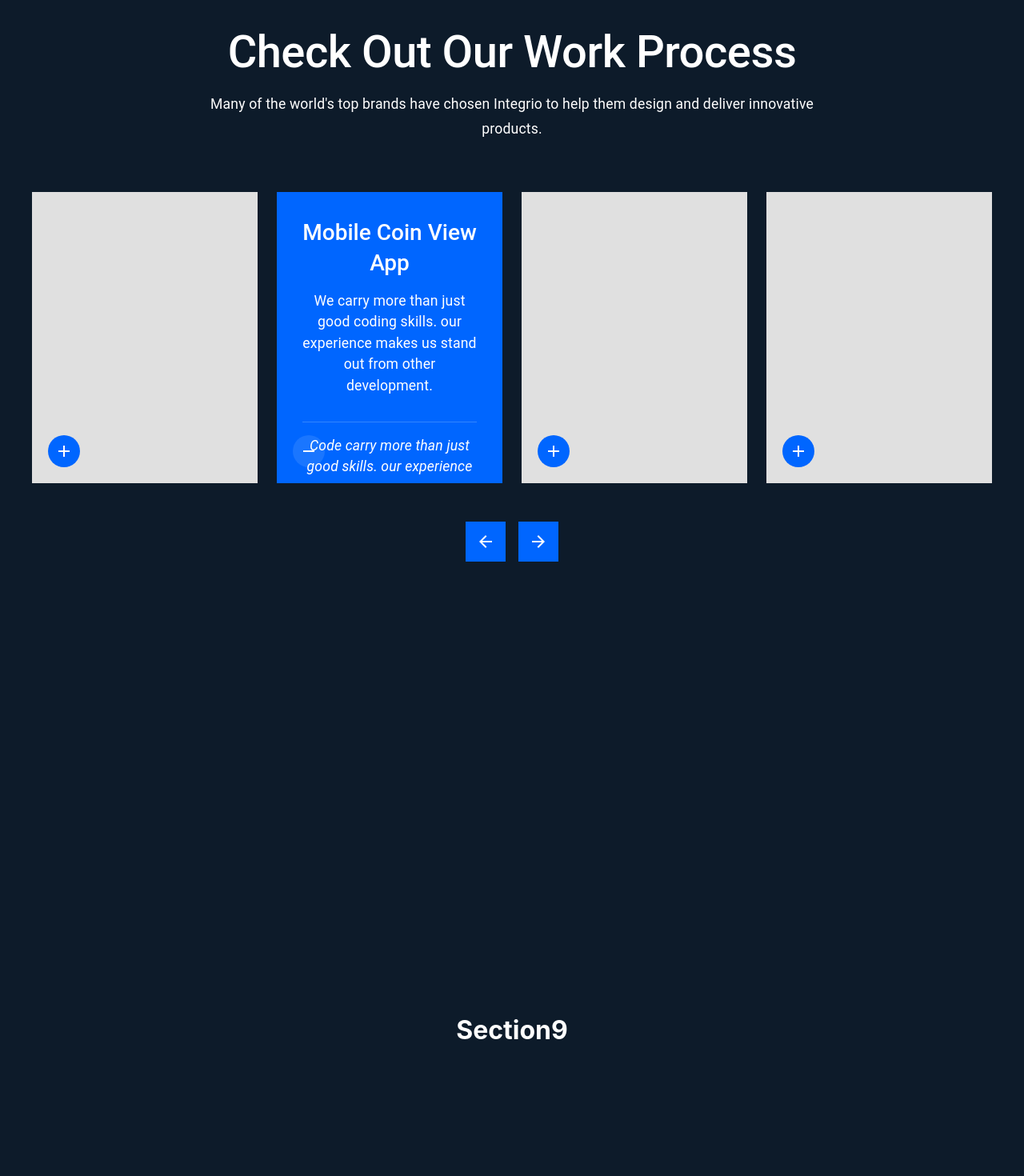
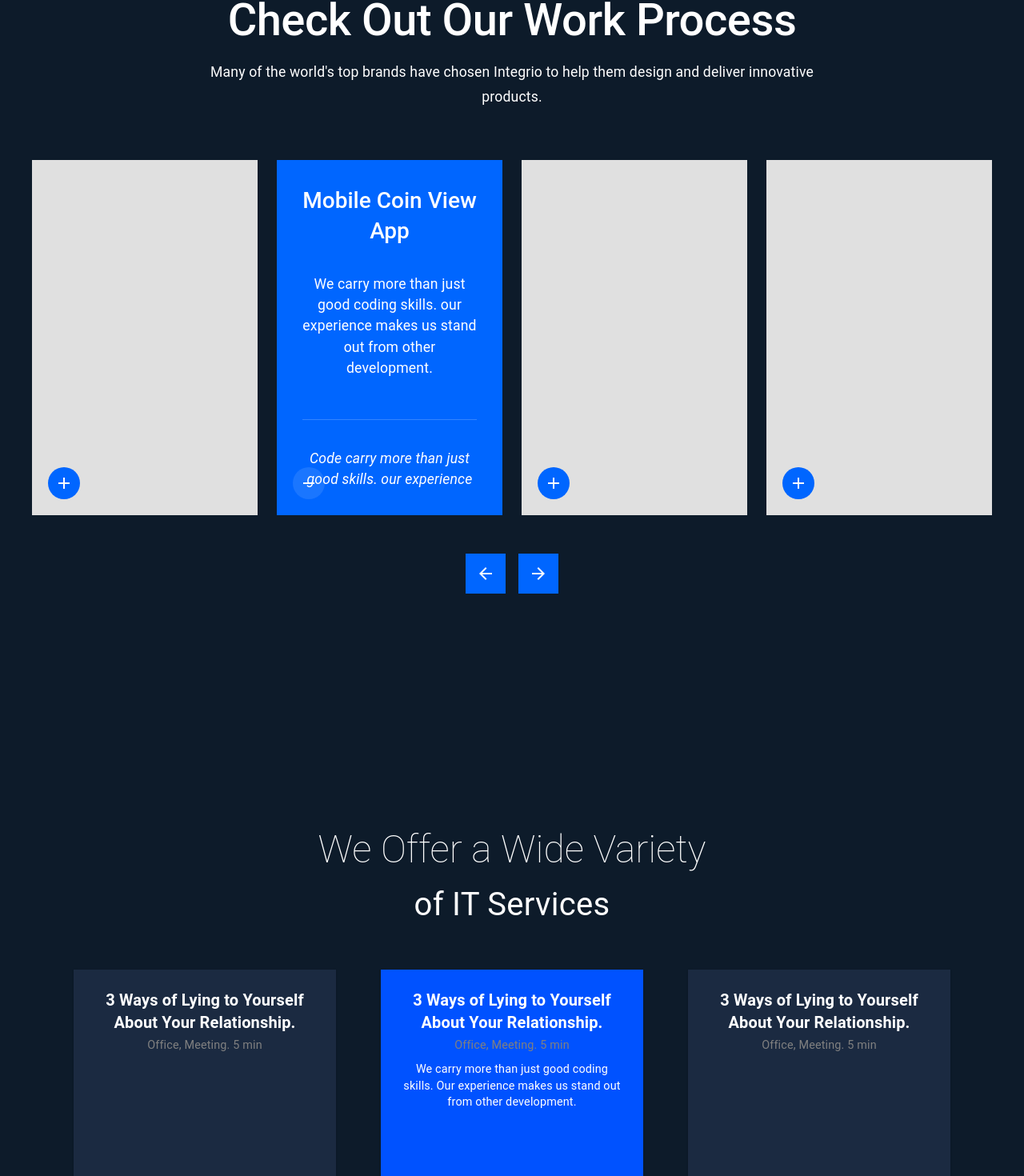
Before and after one commit to Grdgyyr/basic-website, a React (Create React App) app: page / in a window 1280 px wide. Shown: the part 1983-3453 px from the top of the page at 80% size. Built offline with nearby package versions, Linux system fonts and the light colour scheme.

Commit message:
ADDED: section9

```diff
--- a/src/components/section6/Section6.js
+++ b/src/components/section6/Section6.js
@@ -83,7 +83,6 @@ const Section6 = () => {
         >
           {workBoxes.map((box) => (
             <Box
-              key={box.id}
               sx={{
                 flex: 1,
                 aspectRatio: "1/1",
@@ -94,20 +93,19 @@ const Section6 = () => {
                 flexDirection: "column",
                 justifyContent: "flex-start",
                 padding: { xs: 3, sm: 4 },
-                minHeight: { xs: "300px", sm: "300px", md: "300px" },
+                minHeight: { xs: "300px", sm: "350px", md: "380px" },
                 color: activeBox === box.id ? "white" : "inherit",
-                overflow: "hidden",
+                overflowY: "auto",
               }}
             >
               {activeBox === box.id && (
                 <Box
                   sx={{
                     height: "100%",
-                    position: "relative",
                     display: "flex",
                     flexDirection: "column",
-
-                    pb: "80px",
+                    flexGrow: 1,
+                    justifyContent: "space-between",
                   }}
                 >
                   <Typography
@@ -219,7 +217,6 @@ const Section6 = () => {
               "&:hover": {
                 backgroundColor: "#0052CC",
               },
-
             }}
           >
             <ArrowForwardIcon sx={{ color: "white", fontSize: "1.5rem" }} />
--- a/src/components/section9/Section9.js
+++ b/src/components/section9/Section9.js
@@ -1,28 +1,246 @@
 import React from "react";
-import { Box, Button, Typography, Container, useMediaQuery } from "@mui/material";
-import { styled } from "@mui/system";
+import { Box,Typography,  Grid,Paper, Avatar, Stack,useTheme,useMediaQuery, } from "@mui/material";
 
 
+const services = [
+  {
+    title: "3 Ways of Lying to Yourself About Your Relationship.",
+    category: "Office, Meeting. 5 min",
+    description: "",
+    date: "March 5, 2020",
+    author: "Admin",
+  },
+  {
+    title: "3 Ways of Lying to Yourself About Your Relationship.",
+    category: "Office, Meeting. 5 min",
+    description:
+      "We carry more than just good coding skills. Our experience makes us stand out from other development.",
+    date: "March 5, 2020",
+    author: "Admin",
+    active: true,
+  },
+  {
+    title: "3 Ways of Lying to Yourself About Your Relationship.",
+    category: "Office, Meeting. 5 min",
+    description: "",
+    date: "March 5, 2020",
+    author: "Admin",
+  },
+];
+
 const Section9 = () => {
-  const isMobile = useMediaQuery("(max-width:768px)");
+  const theme = useTheme();
+  const isMobile = useMediaQuery(theme.breakpoints.down('sm'));
+  const isTablet = useMediaQuery(theme.breakpoints.down('md'));
+
   return (
     <Box
       id="section9"
       sx={{
-        minHeight: "100vh",
+        minHeight: {
+          xs: 'auto',
+          sm: 'auto',
+          md: '100vh'
+        },
         display: "flex",
+        flexDirection: "column",
         alignItems: "center",
         justifyContent: "center",
         backgroundColor: "#0D1B2A",
         color: "white",
-        padding: "70px 0 50px",
-        position: "relative",
-        textAlign: isMobile ? "center" : "left",
+        padding: {
+          xs: '40px 16px',
+          sm: '50px 24px',
+          md: '70px 32px',
+          lg: '70px 40px'
+        },
+        textAlign: "center",
       }}
     >
-      <h1>Section9</h1>
+      {/* Header */}
+      <Typography
+        variant={isMobile ? "h5" : isTablet ? "h4" : "h3"}
+        fontWeight="100"
+        sx={{
+          fontSize: {
+            xs: '1.5rem',
+            sm: '2rem',
+            md: '2.5rem',
+            lg: '3rem'
+          }
+        }}
+      >
+        We Offer a Wide Variety
+      </Typography>
+      <Typography
+        variant={isMobile ? "h6" : isTablet ? "h5" : "h4"}
+        color="white"
+        sx={{
+          fontSize: {
+            xs: '1.25rem',
+            sm: '1.5rem',
+            md: '2rem',
+            lg: '2.5rem'
+          },
+          marginTop: { xs: 1, sm: 2 }
+        }}
+      >
+        of IT Services
+      </Typography>
+
+      {/* Services Grid */}
+      <Grid
+        container
+        spacing={{ xs: 2, sm: 2, md: 3 }}
+        justifyContent="center"
+        sx={{
+          marginTop: { xs: 2, sm: 3, md: 4 },
+          maxWidth: "1200px",
+          padding: { xs: '0 8px', sm: '0 16px', md: '0 24px' }
+        }}
+      >
+        {services.map((service, index) => (
+          <Grid
+            item
+            xs={12}
+            sm={6}
+            md={4}
+            key={index}
+            sx={{
+              display: 'flex',
+              justifyContent: 'center'
+            }}
+          >
+            <Paper
+              sx={{
+                padding: {
+                  xs: '16px',
+                  sm: '20px',
+                  md: '24px'
+                },
+                backgroundColor: service.active ? "#0052FF" : "#1B2A41",
+                color: service.active ? "white" : "inherit",
+                borderRadius: "0px",
+                width: "100%",
+                maxWidth: {
+                  xs: '100%',
+                  sm: '280px',
+                  md: '280px'
+                },
+                minWidth: {
+                  xs: '100%',
+                  sm: '250px'
+                },
+                aspectRatio: "1 / 1",
+                display: "flex",
+                flexDirection: "column",
+                justifyContent: "space-between",
+                alignItems: "center",
+                textAlign: "center",
+                transition: 'transform 0.3s ease-in-out',
+                '&:hover': {
+                  transform: 'translateY(-5px)'
+                }
+              }}
+            >
+              <Box sx={{ width: '100%' }}>
+                <Typography
+                  variant="h6"
+                  fontWeight="bold"
+                  sx={{
+                    lineHeight: "1.4",
+                    fontSize: {
+                      xs: '1rem',
+                      sm: '1.1rem',
+                      md: '1.25rem'
+                    }
+                  }}
+                >
+                  {service.title}
+                </Typography>
+                <Typography
+                  variant="body2"
+                  color="gray"
+                  sx={{
+                    marginTop: "5px",
+                    fontSize: {
+                      xs: '0.875rem',
+                      sm: '0.875rem',
+                      md: '0.9rem'
+                    }
+                  }}
+                >
+                  {service.category}
+                </Typography>
+                {service.active && (
+                  <Typography
+                    variant="body2"
+                    sx={{
+                      marginTop: "10px",
+                      fontSize: {
+                        xs: '0.875rem',
+                        sm: '0.875rem',
+                        md: '0.9rem'
+                      }
+                    }}
+                  >
+                    {service.description}
+                  </Typography>
+                )}
+              </Box>
+
+              {/* Author Section */}
+              <Stack
+                direction="row"
+                alignItems="center"
+                spacing={1}
+                sx={{
+                  marginTop: { xs: 2, sm: 2, md: 3 },
+                  justifyContent: "center",
+                  width: '100%'
+                }}
+              >
+                <Avatar
+                  sx={{
+                    bgcolor: "white",
+                    width: { xs: 24, sm: 28, md: 30 },
+                    height: { xs: 24, sm: 28, md: 30 }
+                  }}
+                />
+                <Box>
+                  <Typography
+                    variant="body2"
+                    sx={{
+                      fontSize: {
+                        xs: '0.8rem',
+                        sm: '0.875rem',
+                        md: '0.9rem'
+                      }
+                    }}
+                  >
+                    Posted by {service.author}
+                  </Typography>
+                  <Typography
+                    variant="caption"
+                    color="gray"
+                    sx={{
+                      fontSize: {
+                        xs: '0.7rem',
+                        sm: '0.75rem',
+                        md: '0.8rem'
+                      }
+                    }}
+                  >
+                    {service.date}
+                  </Typography>
+                </Box>
+              </Stack>
+            </Paper>
+          </Grid>
+        ))}
+      </Grid>
     </Box>
   );
-}
+};
 
 export default Section9;
```
Also changed, not shown: src/components/section3/Section3.js (+98 -24 lines).
